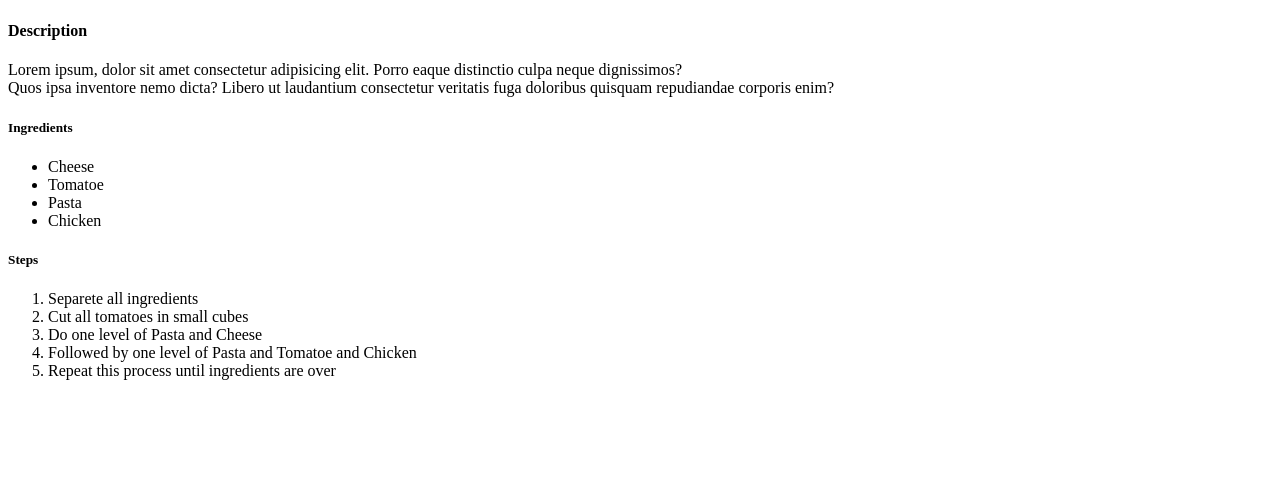
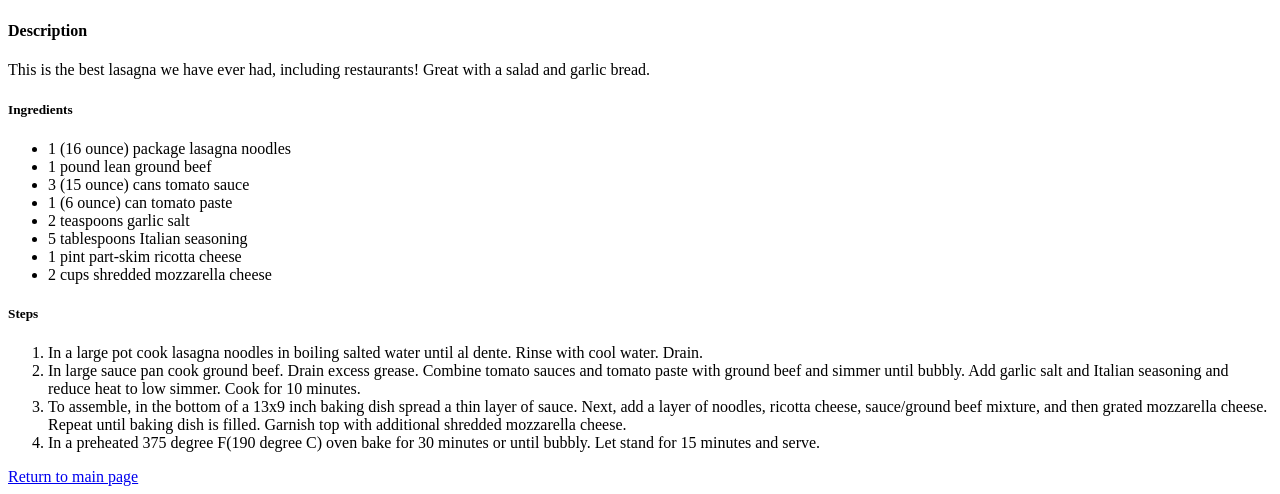
Before and after one commit to rafagoomes/odin-recipes, a plain HTML site: page recipes/lasagna.html in a window 1280 px wide. Shown: the part 383-877 px from the top of the page. Before the commit the page ends 800 px from the top, so only its background shows below. Drawn offline with Linux system fonts and the light colour scheme.

Commit message:
Small UI enhancements and recipe details

```diff
--- a/recipes/lasagna.html
+++ b/recipes/lasagna.html
@@ -10,21 +10,25 @@
     <h1>Lasagna</h1>
     <img src="https://imagesvc.meredithcorp.io/v3/mm/image?url=https%3A%2F%2Fimages.media-allrecipes.com%2Fuserphotos%2F723425.jpg&w=595&h=595&c=sc&poi=face&q=60" alt="Lasagna dish image">
     <h4>Description</h4>
-    <p>Lorem ipsum, dolor sit amet consectetur adipisicing elit. Porro eaque distinctio culpa neque dignissimos?<br>Quos ipsa inventore nemo dicta? Libero ut laudantium consectetur veritatis fuga doloribus quisquam repudiandae corporis enim?</br></p>
+    <p>This is the best lasagna we have ever had, including restaurants! Great with a salad and garlic bread.</p>
     <h5>Ingredients</h5>
     <ul>
-        <li>Cheese</li>
-        <li>Tomatoe</li>
-        <li>Pasta</li>
-        <li>Chicken</li>
+        <li>1 (16 ounce) package lasagna noodles</li>
+        <li>1 pound lean ground beef</li>
+        <li>3 (15 ounce) cans tomato sauce</li>
+        <li>1 (6 ounce) can tomato paste</li>
+        <li>2 teaspoons garlic salt</li>
+        <li>5 tablespoons Italian seasoning</li>
+        <li>1 pint part-skim ricotta cheese</li>
+        <li>2 cups shredded mozzarella cheese</li>
     </ul>
     <h5>Steps</h5>
     <ol>
-        <li>Separete all ingredients</li>
-        <li>Cut all tomatoes in small cubes</li>
-        <li>Do one level of Pasta and Cheese</li>
-        <li>Followed by one level of Pasta and Tomatoe and Chicken</li>
-        <li>Repeat this process until ingredients are over</li>
+        <li>In a large pot cook lasagna noodles in boiling salted water until al dente. Rinse with cool water. Drain.</li>
+        <li>In large sauce pan cook ground beef. Drain excess grease. Combine tomato sauces and tomato paste with ground beef and simmer until bubbly. Add garlic salt and Italian seasoning and reduce heat to low simmer. Cook for 10 minutes.</li>
+        <li>To assemble, in the bottom of a 13x9 inch baking dish spread a thin layer of sauce. Next, add a layer of noodles, ricotta cheese, sauce/ground beef mixture, and then grated mozzarella cheese. Repeat until baking dish is filled. Garnish top with additional shredded mozzarella cheese.</li>
+        <li>In a preheated 375 degree F(190 degree C) oven bake for 30 minutes or until bubbly. Let stand for 15 minutes and serve.</li>
     </ol>
+    <a href="../index.html">Return to main page</a>
 </body>
 </html>
```
Also changed, not shown: index.html (+1 -0 lines), recipes/eggplant-pasta.html (+10 -8 lines), recipes/fried-chicken.html (+7 -7 lines), img/odin-project.png (added).
